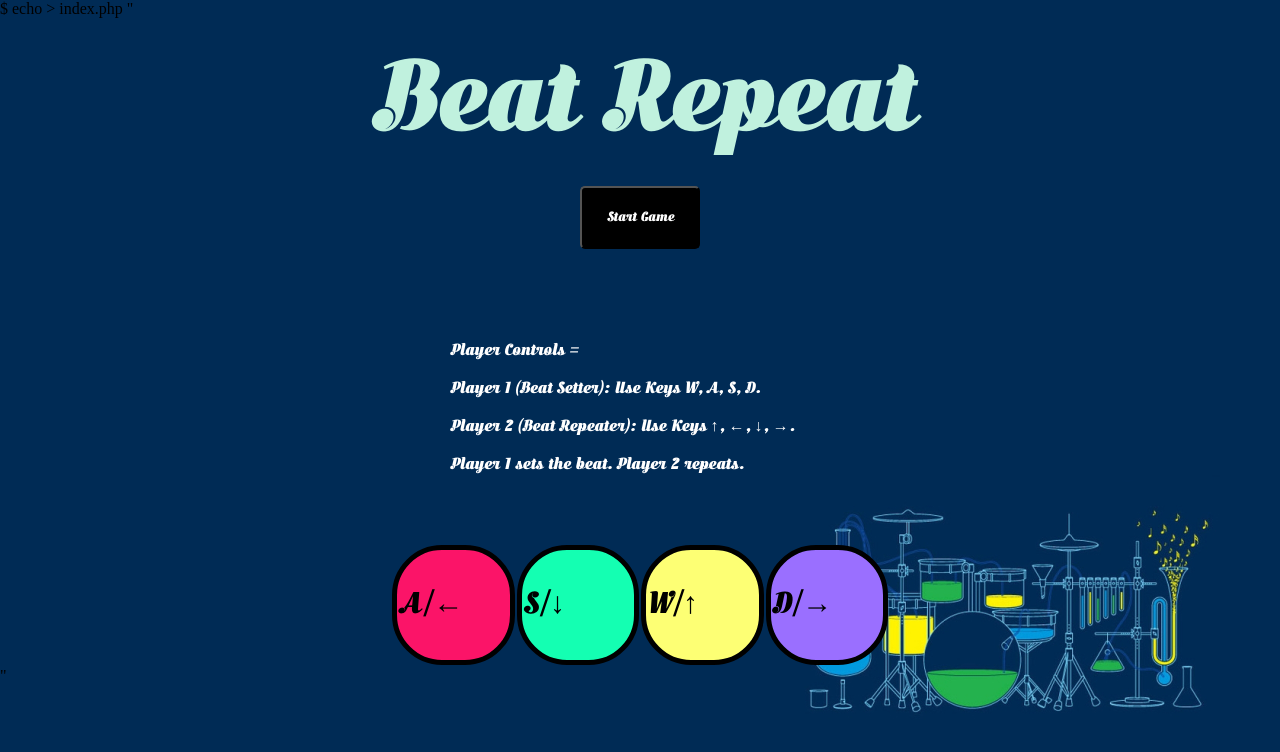
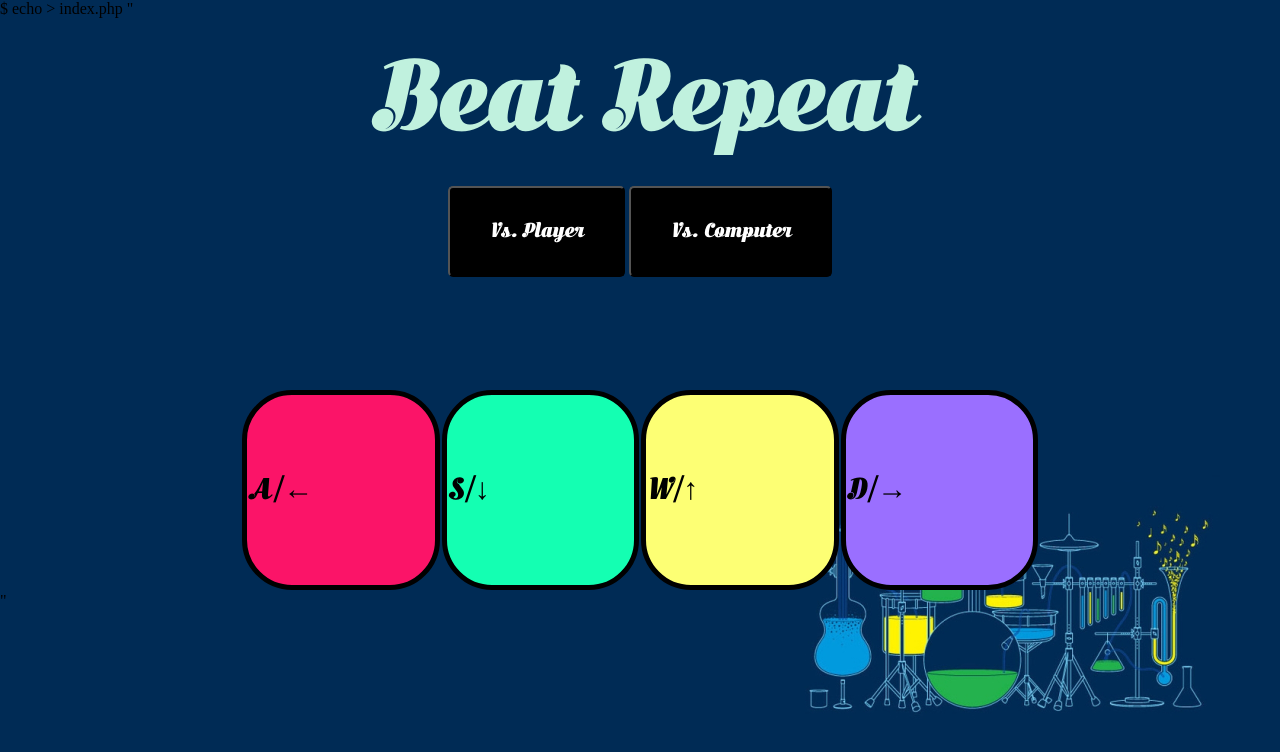
Before and after one commit to hsiaomb/WDI_PROJECT_1, a PHP site: page / in a window 1280 px wide. Shown: the top 752 px of the page. Run offline with PHP 8.4, Linux system fonts and the light colour scheme; some libraries are stand-ins or nearby versions.

Commit message:
Added AI

```diff
--- a/css/style.css
+++ b/css/style.css
@@ -1,6 +1,20 @@
 @font-face {
 font-family: Inkredible;
 src: url("../fonts/Inkredible/Inkredible OTF/TF27 Inkredible Script.otf") format("opentype");
+}
+
+p{
+  -webkit-margin-before: 0.03em;
+  -webkit-margin-after: 0.03em;
+}
+#computer{
+  padding: 30px 40px;
+  background: black;
+  color: white;
+  font-size: 20px;
+  font-family: Inkredible, Helvetica, Verdana, Sans-Serif;
+  border-radius: 5px;
+  margin: 0 auto;
 }
 
 body{
@@ -24,6 +38,7 @@ img{
   font-family: Inkredible, Helvetica, Verdana, Sans-Serif;
   margin: 0 auto;
   color: white;
+  font-size:20px;
 }
 #playerOne{
   position: relative;
@@ -35,15 +50,20 @@ img{
   margin-left: 700px;
 }
 #start{
-      padding: 20px 25px;
+      padding: 30px 40px;
       background: black;
       color: white;
+      font-size: 20px;
       font-family: Inkredible, Helvetica, Verdana, Sans-Serif;
       border-radius: 5px;
       margin: 0 auto;
 }
 
 #start:hover{
+      background-color: #2D2731;
+      cursor: crosshair;
+}
+#computer:hover{
       background-color: #2D2731;
       cursor: crosshair;
 }
@@ -62,6 +82,8 @@ h2{
   text-align: center;
   font-size:30px;
   color: white;
+  -webkit-margin-before: 0.1em;
+  -webkit-margin-after: 0.1em;
 }
 h3{
   font-size: 20px;
@@ -69,13 +91,13 @@ h3{
   color:red;
 }
 table{
-  width: 500px;
+  width: 800px;
   margin: 0 auto;
 
 }
 #high-hat{
-  width: 120px;
-  height: 120px;
+  width: 200px;
+  height: 200px;
   border-radius: 50px;
   background-color: #FB1468;
   border: 5px solid black;
@@ -99,16 +121,16 @@ tr{
 
 
 #snare-drum{
-  width: 120px;
-  height: 120px;
+  width: 200px;
+  height: 200px;
   border-radius:50px;
   background-color: #14FFB2;
   border: 5px solid black;
 }
 
 #bass-drum{
-  width: 120px;
-  height: 120px;
+  width: 200px;
+  height: 200px;
   border-radius: 50px;
   background-color: #9A6FFF;
   border: 5px solid black;
@@ -116,8 +138,8 @@ tr{
 }
 
 #high-tom{
-  width: 120px;
-  height: 120px;
+  width: 200px;
+  height: 200px;
   border-radius: 50px;
   background-color: #FDFF74;
   border: 5px solid black;
--- a/home.html
+++ b/home.html
@@ -11,13 +11,14 @@
 <body>
   <div class="container">
     <h1>Beat Repeat</h1>
-      <button id="start">Start Game</button>
+      <button id="start">Vs. Player</button>
+      <button id="computer">Vs. Computer</button>
       <h2><span id="0">Round: 0</span></h2>
       <div class="controls">
       <p>Player Controls = </p>
-      <p>Player 1 (Beat Setter): Use Keys W, A, S, D.</p>
-      <p>Player 2 (Beat Repeater): Use Keys &uarr;, &larr;, &darr;, &rarr;.</p>
-      <p>Player 1 sets the beat. Player 2 repeats.</p>
+      <p><span id="computerGame">Player 1 (Beat Setter): Use Keys W, A, S, D.</span></p>
+      <p>Player <span id="2">2</span> (Beat Repeater): Use Keys &uarr;, &larr;, &darr;, &rarr;.</p>
+      <p><span id="3">Player 1</span> sets the beat. Player 2 repeats.</p>
       </div>
       <h3><span id="player">Player 1</span>, Lay Your Beat!</h3>
 
--- a/js/app.js
+++ b/js/app.js
@@ -19,12 +19,14 @@ $(function(){
   }
   $('h3').fadeTo(0,0);
   $('h2').fadeTo(0,0);
+  $('.controls').hide(0,0)
 
   var game ={
 
     beatCounter: 1,
-    playerOneSequence: [],
+    playerOneSequence:[],
     playerTwoRepeat:[],
+    computerSequence:[],
     round: 0,
     roundNum: $('#0'),
     keyboardMap: {
@@ -39,24 +41,32 @@ $(function(){
      40: "#snare-drum",
      39: "#bass-drum"
    },
+   computerMap:{
+    1:  "#high-tom",
+    2: "#high-hat",
+    3: "#snare-drum",
+    4: "#bass-drum"
+  },
+
 
   startGame: function(){
     event.preventDefault();
-    $('#start').fadeTo(0,0,function(){
-      $(this).prop("disabled",true);
-    });
-    game.round++;
+    $('#start').prop("disabled",true);
+    game.round = 1;
     game.roundNum.text("Round: "+game.round);
+    $('.controls').show(0,0);
     $('h3').fadeTo(0,1);
     $('h2').fadeTo(0,1);
-    game.playerOneToArray();
+    $('#computerGame').show();
+    $('#2').text("2");
+    $('#3').text("Player 1");
+    game.computerGame.off;
+    game.playerOneArray();
     game.beatCounter= 1
     game.playerOneSequence=[];
     game.playerTwoRepeat=[];
-
-
   },
-  playerOneToArray: function(){
+  playerOneArray: function(){
    $(document).on('keypress', function(e) {
     if([119,100,115,97].indexOf(e.keyCode)!== -1){
      game.playerOneSequence.push(game.keyboardMap[e.keyCode]);
@@ -90,14 +100,11 @@ $(function(){
         audio.play();
         game.gameOver();
         $(document).off('keydown');
+        $('.controls').hide();
 
 
       }
       else if(game.playerTwoRepeat.slice(0,game.beatCounter).toString()=== game.playerOneSequence.slice(0,game.beatCounter).toString()){
-        game.playerOneSequence;
-        console.log(game.playerTwoRepeat);
-        console.log(game.playerOneSequence);
-        console.log(game.beatCounter)
         $(document).off('keydown');
         game.nextRound();
 
@@ -113,7 +120,7 @@ $(function(){
   game.playerTwoRepeat = [];
   game.playerOneSequence = [];
   game.beatCounter++;
-  game.playerOneToArray();
+  setTimeout(function(){game.playerOneArray(), 2000});
   game.round++;
   game.roundNum.text("Round: "+game.round);
   $('#player').text("Player 1");
@@ -129,13 +136,94 @@ $(function(){
 
 },
 
+computerGame: function(){
+  event.preventDefault();
+
+  $('#computer').prop("disabled",true);
+  game.round = 1;
+  game.roundNum.text("Round: "+game.round);
+  $('#computerGame').hide();
+  $('#2').text("1");
+  $('#3').text("Computer");
+  $('h3').fadeTo(0,1);
+  $('h2').fadeTo(0,1);
+  $('.controls').fadeTo(0,1)
+  game.startGame.off;
+  game.beatCounter = 1
+  game.computerSequence=[];
+  game.playerTwoRepeat=[];
+  game.computerToArray();
+},
+
+computerToArray: function(){
+  $(document).off('keydown');
+  var randomNumber = game.randomNumber();
+  game.computerSequence.push(game.computerMap[randomNumber]);
+  console.log(game.computerSequence);
+  if (game.computerSequence.length === game.beatCounter){
+    for (var i = 0; i <= game.computerSequence.length; i++) {
+      (function(index) {
+        setTimeout(function() {game.keyboardSequence(game.computerSequence[index]);  }, i * 650);
+      })(i);
+    }
+
+    game.playerTwoRepeatComputerArray();
+  };
+  $('#player').text("Player 1")
+},
+
+playerTwoRepeatComputerArray: function(){
+
+  $(document).on('keydown', function(e) {
+
+    if([37,38,39,40].indexOf(e.keyCode) !== -1){
+     game.playerTwoRepeat.push(game.arrowMap[e.keyCode]);
+     $(game.arrowMap[e.keyCode]).trigger("click");
+     for (var i = 0; i < game.playerTwoRepeat.length; i++) {
+      console.log(game.playerTwoRepeat[i]);
+      console.log(game.playerOneSequence[i]);
+      if(game.playerTwoRepeat[i] !== game.computerSequence[i]) {
+        soundManager.stop(song)
+        var audio = new Audio('./sounds/Wrong Buzzer.mp3');
+        audio.play();
+        game.gameOver();
+        $(document).off('keydown');
+        $('.controls').hide();
+
+
+      }
+      else if(game.playerTwoRepeat.slice(0,game.beatCounter).toString()=== game.computerSequence.slice(0,game.beatCounter).toString()){
+        $(document).off('keydown');
+        game.nextRoundComputer();
+
+      }
+    };
+
+  }
+})
+
+},
+
+nextRoundComputer: function(){
+ game.playerTwoRepeat = [];
+ game.beatCounter++;
+ game.round++;
+ setTimeout(function(){game.computerToArray()}, 2000);
+ game.roundNum.text("Round: "+game.round);
+ $('#player').text("Computer");
+ console.log(game.playerTwoRepeat);
+ console.log(game.playerOneSequence);
+ console.log(game.beatCounter)
+},
+
+randomNumber: function() {
+  return Math.floor((Math.random()*4)+1);
+},
+
 keyboardSequence: function(id){
  $(id).trigger("click");
- // $(id).addClass("hit");
- // $(document).keyup(function(){
- //  $(id).removeClass("hit");
- // }
 },
 }
 $('#start').on('click', game.startGame);
+$('#computer').on('click', game.computerGame);
 })
```
Also changed, not shown: README.md. Lines whose indentation alone changed are shown as unchanged.
